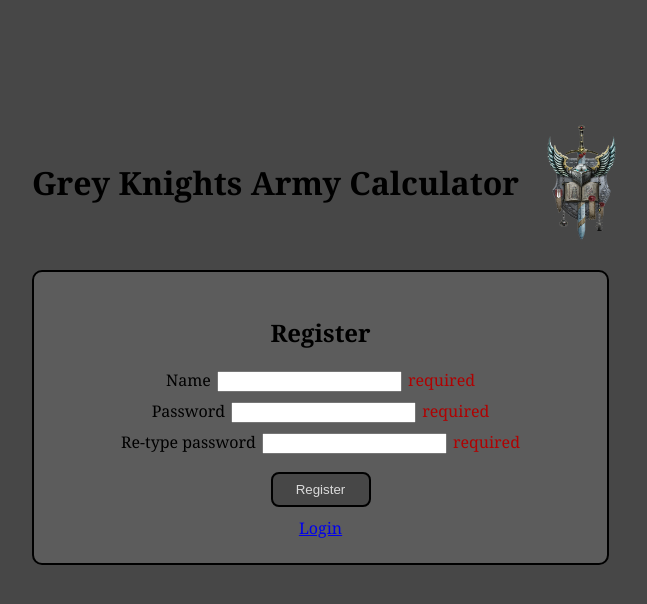
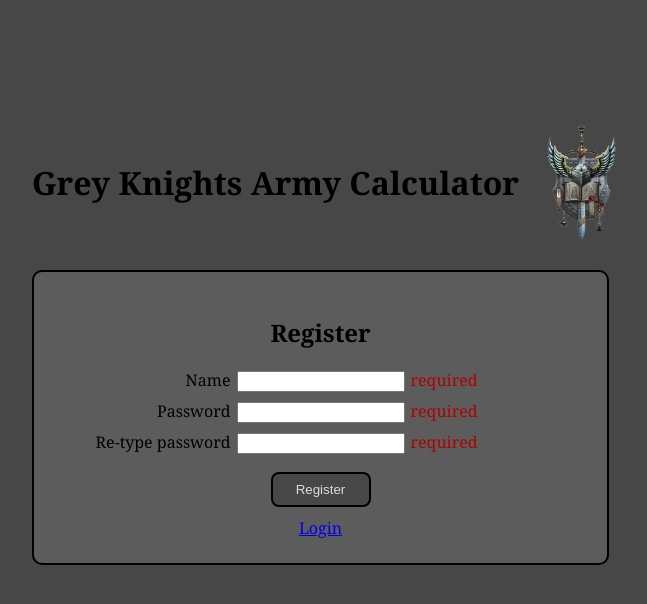
Before and after one commit to ViktorTsekov/Grey_Knights_Army_Calculator, a React (Create React App) app in the folder client/: page /register in a window 1280 px wide. Shown: the top 604 px of the page, without its empty margins (352-999 px from the left). Built offline with nearby package versions, Linux system fonts and the light colour scheme; no server answers.

Commit message:
Fix css and create status codes file

```diff
--- a/client/src/components/InputField.js
+++ b/client/src/components/InputField.js
@@ -1,30 +1,27 @@
 import React, {useState, useEffect} from "react"
 import "../styles/InputField.scss"
 
+const statusCodes = require('../static_files/statusCodes')
+
 function InputField(props) {
   const [value, setValue] = useState("")
-  const [showRequiredWarning, setShowRequiredWarning] = useState(false)
-
-  const requiredMessage = "required"
+  const [requiredMessage, setRequiredMessage] = useState("")
 
   useEffect(() => {
     props.updateValue(value)
 
-    if(value === "") {
-      setShowRequiredWarning(true)
+    if(value === "" && props.isRequired === true) {
+      setRequiredMessage(statusCodes.requiredMessage)
     } else {
-      setShowRequiredWarning(false)
+      setRequiredMessage("")
     }
   }, [value])
 
   return (
     <div className="inputContainer">
       <label for={props.name} className="label">{props.label}</label>
-      <input type={props.type} name={props.name} onChange={(e) => setValue(e.target.value)} value={value} />
-      {
-        showRequiredWarning && props.isRequired &&
-          <span className="requiredMessage">{requiredMessage}</span>
-      }
+      <input className="inputField" type={props.type} name={props.name} onChange={(e) => setValue(e.target.value)} value={value} />
+      <span className="requiredMessage">{requiredMessage}</span>
     </div>
   )
 }
--- /dev/null
+++ b/client/src/static_files/statusCodes.js
@@ -0,0 +1,8 @@
+module.exports = {
+  passwordMismatch: "Passwords do not match",
+  passwordUnsecure: "Password is not secure enough, password should be at least 8 characters long and include a capital letter, a lowercase letter, a number and a special character",
+  usernameUnavailable: "Username unavailable",
+  userRegistered: "User registered successfully",
+  wrongUsername: "Wrong username or password",
+  requiredMessage: "required",
+}
--- a/client/src/styles/InputField.scss
+++ b/client/src/styles/InputField.scss
@@ -6,9 +6,19 @@
 
 .label {
   margin-right: 6px;
+  width: 160px;
+  display: inline-block;
+  text-align: right;
+}
+
+.inputField {
+  width: 160px;
 }
 
 .requiredMessage {
   color: $redAlert;
   margin-left: 6px;
+  width: 160px;
+  display: inline-block;
+  text-align: left;
 }
--- a/client/src/views/Login.js
+++ b/client/src/views/Login.js
@@ -4,6 +4,8 @@
 import Button from '../components/Button'
 import InputField from '../components/InputField'
 import "../styles/Login.scss"
+
+const statusCodes = require('../static_files/statusCodes')
 
 function Login() {
   const [name, setName] = useState("")
@@ -43,7 +45,7 @@
       .catch(e => {
         setName("")
         setPassword("")
-        setAlertMessage("Wrong username or password")
+        setAlertMessage(statusCodes.wrongUsername)
       })
     }
   }
--- a/client/src/views/Register.js
+++ b/client/src/views/Register.js
@@ -4,6 +4,8 @@
 import InputField from '../components/InputField'
 import Button from '../components/Button'
 import '../styles/Register.scss'
+
+const statusCodes = require('../static_files/statusCodes')
 
 function Register() {
   const [name, setName] = useState("")
@@ -59,7 +61,7 @@
         })
         .catch(error => setStatusMessage({message: error, className: "negativeMessage"}))
       } else {
-        setStatusMessage({message: "Passwords do not match", className: "negativeMessage"})
+        setStatusMessage({message: statusCodes.passwordMismatch, className: "negativeMessage"})
       }
     }
   }
```
Also changed, not shown: 1 other file (tests, documents, lock files or other folders).
